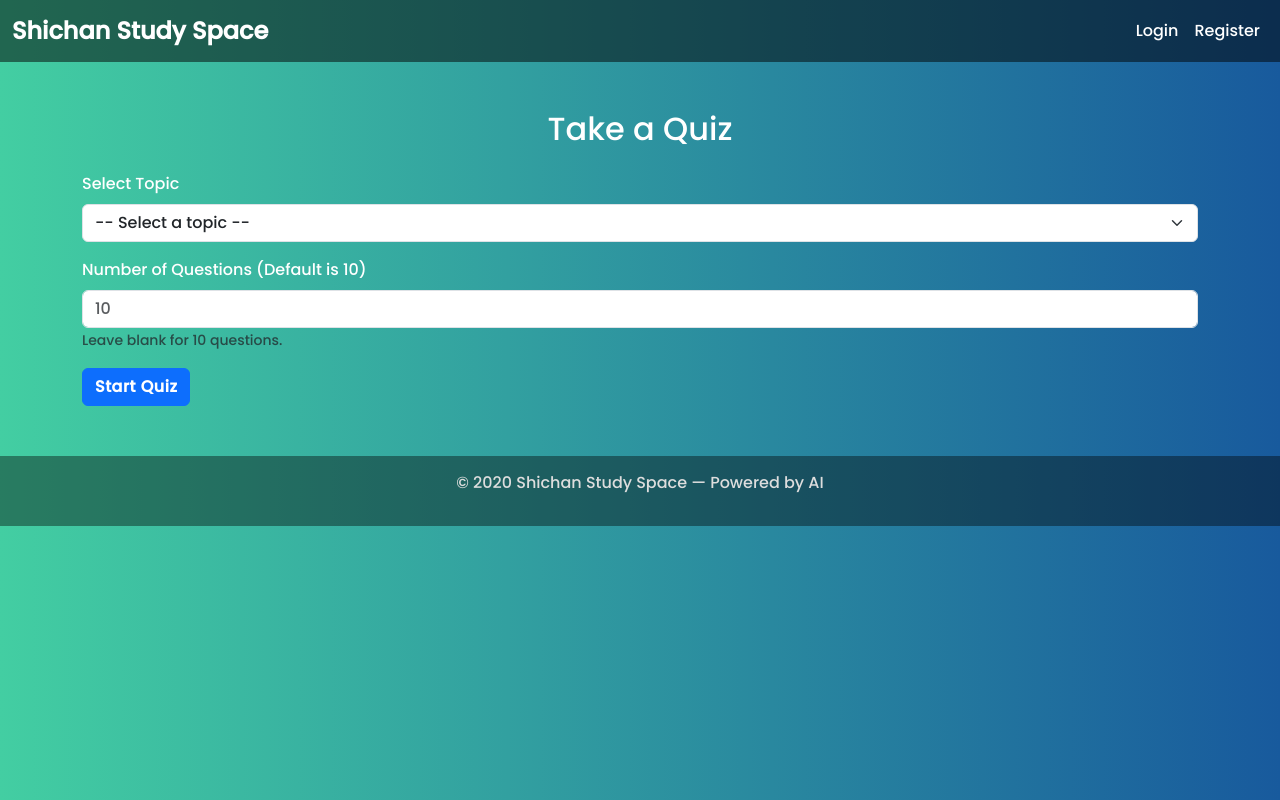
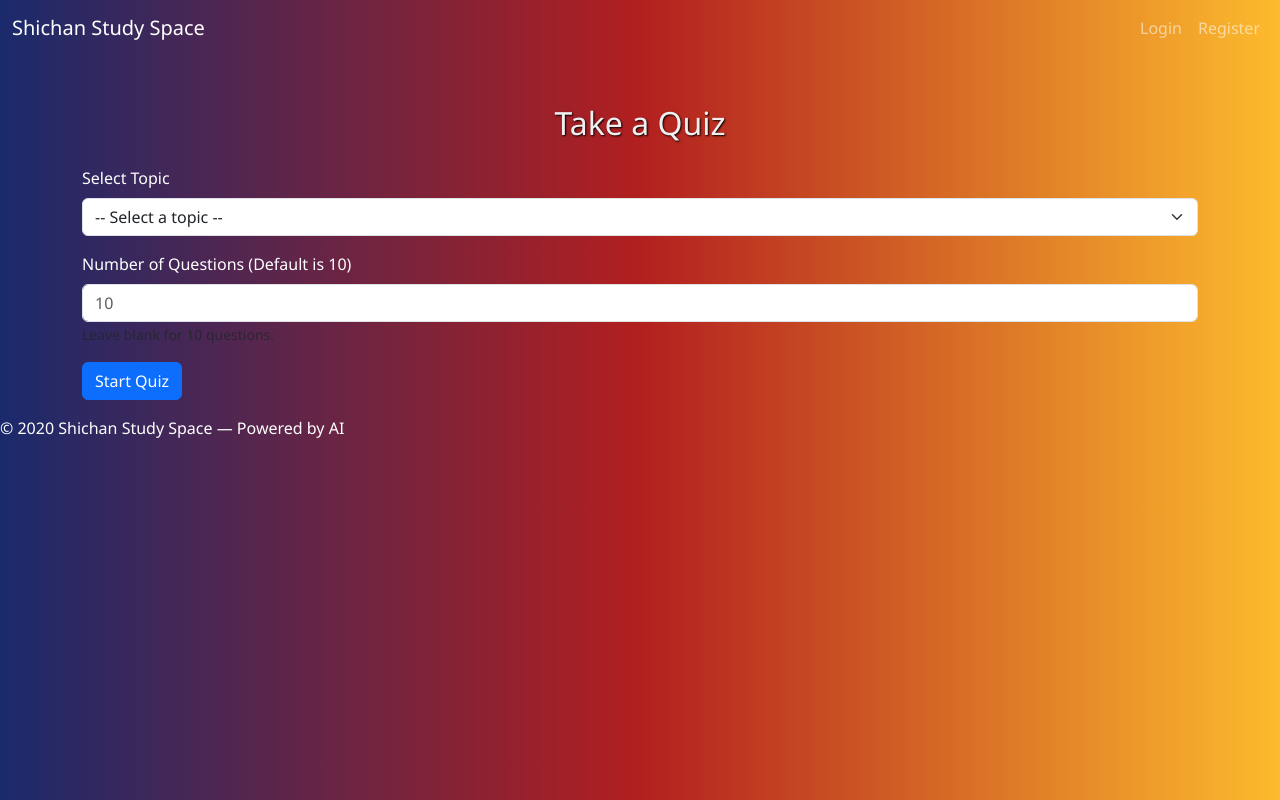
Before and after one commit to shiva249-git/insta, a Python web app: template templates/quiz.html in a window 1280 px wide. Run offline with Jinja, Linux system fonts and the light colour scheme; the template is opened without the code that fills it: most values are stand-ins (such as "Sample title", 1, 10 or a date in 2020).

Commit message:
layout.html

```diff
--- a/templates/layout.html
+++ b/templates/layout.html
@@ -13,45 +13,28 @@
 
 <style>
   body {
-      font-family: 'Poppins', sans-serif;
-      background: linear-gradient(to right, #43cea2, #185a9d); /* Energetic gradient */
-      color: white;
+    background: linear-gradient(to right, #1a2a6c, #b21f1f, #fdbb2d);
+    font-family: 'Segoe UI', sans-serif;
+    color: #ffffff;
     min-height: 100vh;
-      margin: 0;
-      padding: 0;
-    }
-
-    .navbar {
-      background-color: rgba(0, 0, 0, 0.5);
-    }
-
-    .navbar-brand {
-      font-weight: bold;
-      font-size: 1.5rem;
+    background-size: cover;
+    background-attachment: fixed;
   }
 
   .card {
-      background-color: rgba(255, 255, 255, 0.1);
-      border: none;
-      box-shadow: 0 0 10px rgba(0,0,0,0.3);
-      border-radius: 15px;
+    background-color: rgba(0, 0, 0, 0.6);
+    border-radius: 16px;
+    padding: 20px;
+    box-shadow: 0 0 10px rgba(255, 255, 255, 0.2);
   }
 
-    .btn {
-      font-weight: bold;
-      letter-spacing: 0.5px;
+  h1, h2, h3 {
+    color: #f0f0f0;
+    text-shadow: 1px 1px 2px #000;
   }
 
-    footer {
-      margin-top: 50px;
-      padding: 15px;
-      text-align: center;
-      background: rgba(0, 0, 0, 0.4);
-      color: #ddd;
-    }
-
-    a.nav-link {
-      color: white !important;
+  a {
+    color: #ffc107;
   }
 </style>
 </head>
```
Also changed, not shown: app.py (+8 -1 lines). Lines whose indentation alone changed are shown as unchanged.
